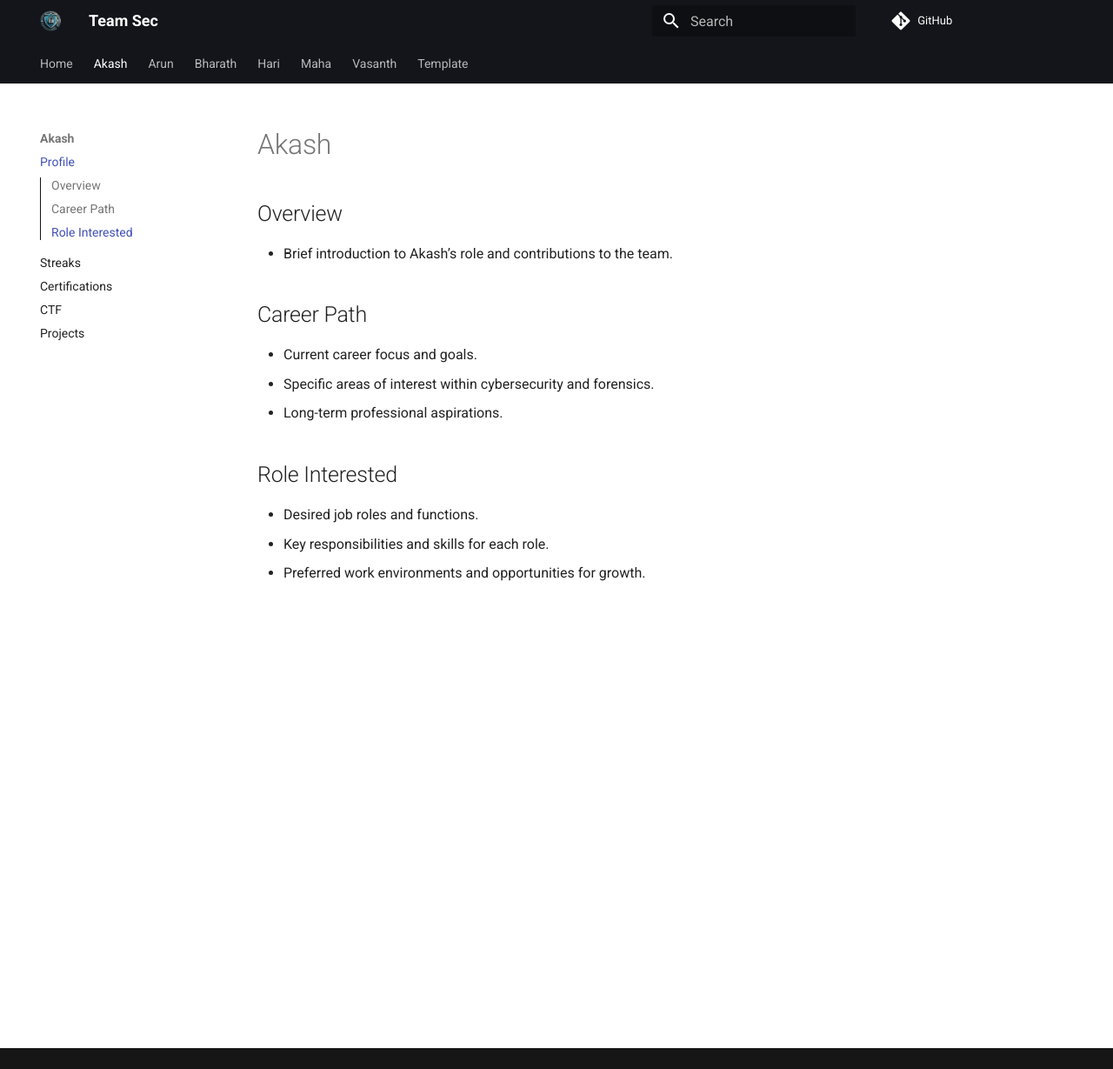
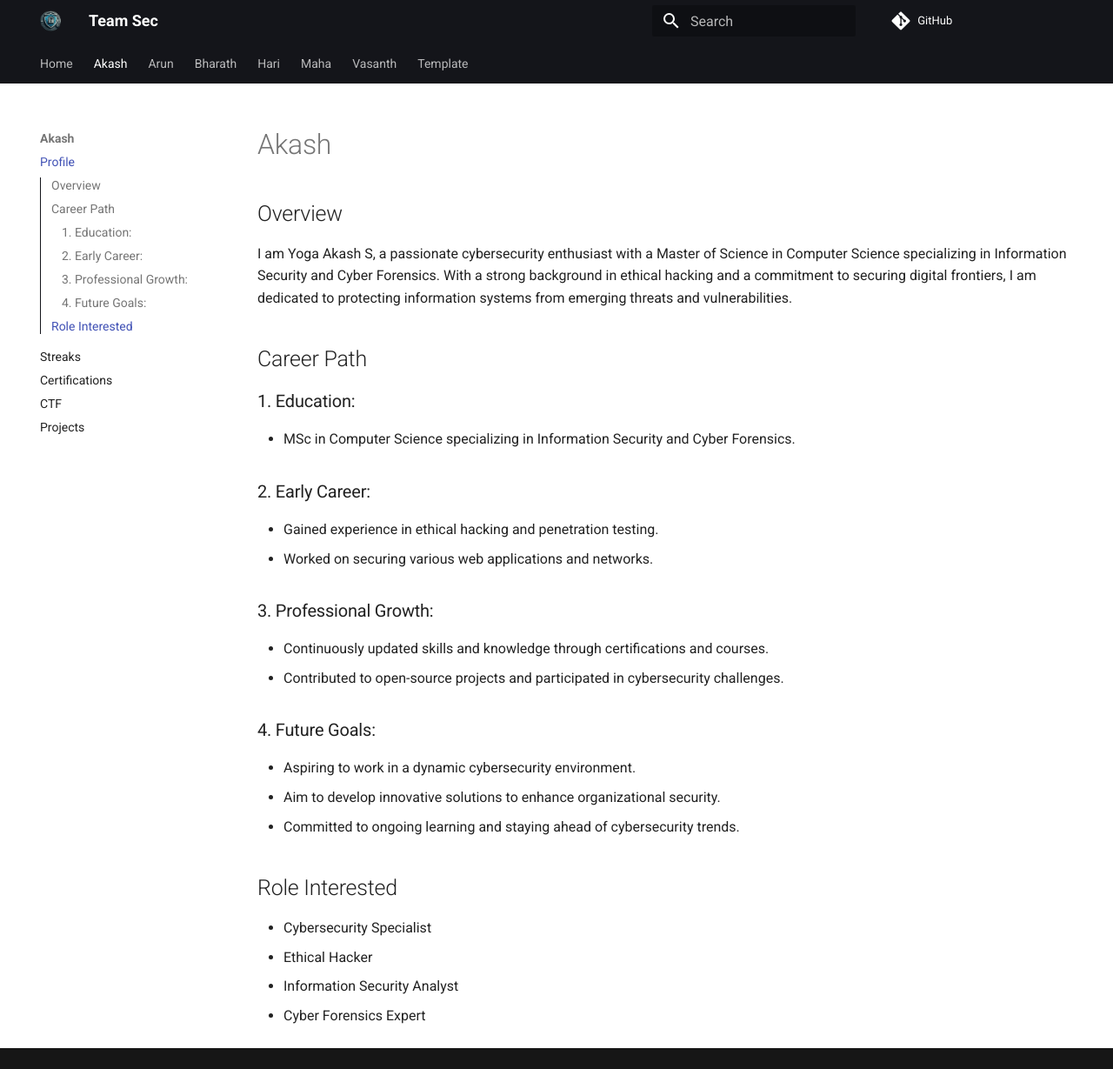
Before and after one commit to mr3xplorer/team_sec, an MkDocs documentation site: the page built from docs/Akash/akash.md, in a window 1280 px wide and 1229 px high. Shown: the whole window at 87% size. Built offline with MkDocs 1.6.1 and Material for MkDocs 9.7.7, drawn with Linux system fonts in a browser that asks for light colours; comment, search, counter and statistics services are not loaded.

Commit message:
Update akash.md

```diff
--- a/docs/Akash/akash.md
+++ b/docs/Akash/akash.md
@@ -1,14 +1,27 @@
 # Akash
 
 ## Overview
-- Brief introduction to Akash’s role and contributions to the team.
+  I am Yoga Akash S, a passionate cybersecurity enthusiast with a Master of Science in Computer Science specializing in Information Security and Cyber Forensics. With a strong background in ethical hacking and a commitment to securing digital frontiers, I am dedicated to protecting information systems from emerging threats and vulnerabilities.
 
 ## Career Path
-- Current career focus and goals.
-- Specific areas of interest within cybersecurity and forensics.
-- Long-term professional aspirations.
+### 1. Education:
+- MSc in Computer Science specializing in Information Security and Cyber Forensics.
+
+### 2. Early Career:
+- Gained experience in ethical hacking and penetration testing.
+- Worked on securing various web applications and networks.
+
+### 3. Professional Growth:
+- Continuously updated skills and knowledge through certifications and courses.
+- Contributed to open-source projects and participated in cybersecurity challenges.
+
+### 4. Future Goals:
+- Aspiring to work in a dynamic cybersecurity environment.
+- Aim to develop innovative solutions to enhance organizational security.
+- Committed to ongoing learning and staying ahead of cybersecurity trends.
 
 ## Role Interested
-- Desired job roles and functions.
-- Key responsibilities and skills for each role.
-- Preferred work environments and opportunities for growth.
+- Cybersecurity Specialist
+- Ethical Hacker
+- Information Security Analyst
+- Cyber Forensics Expert
```
